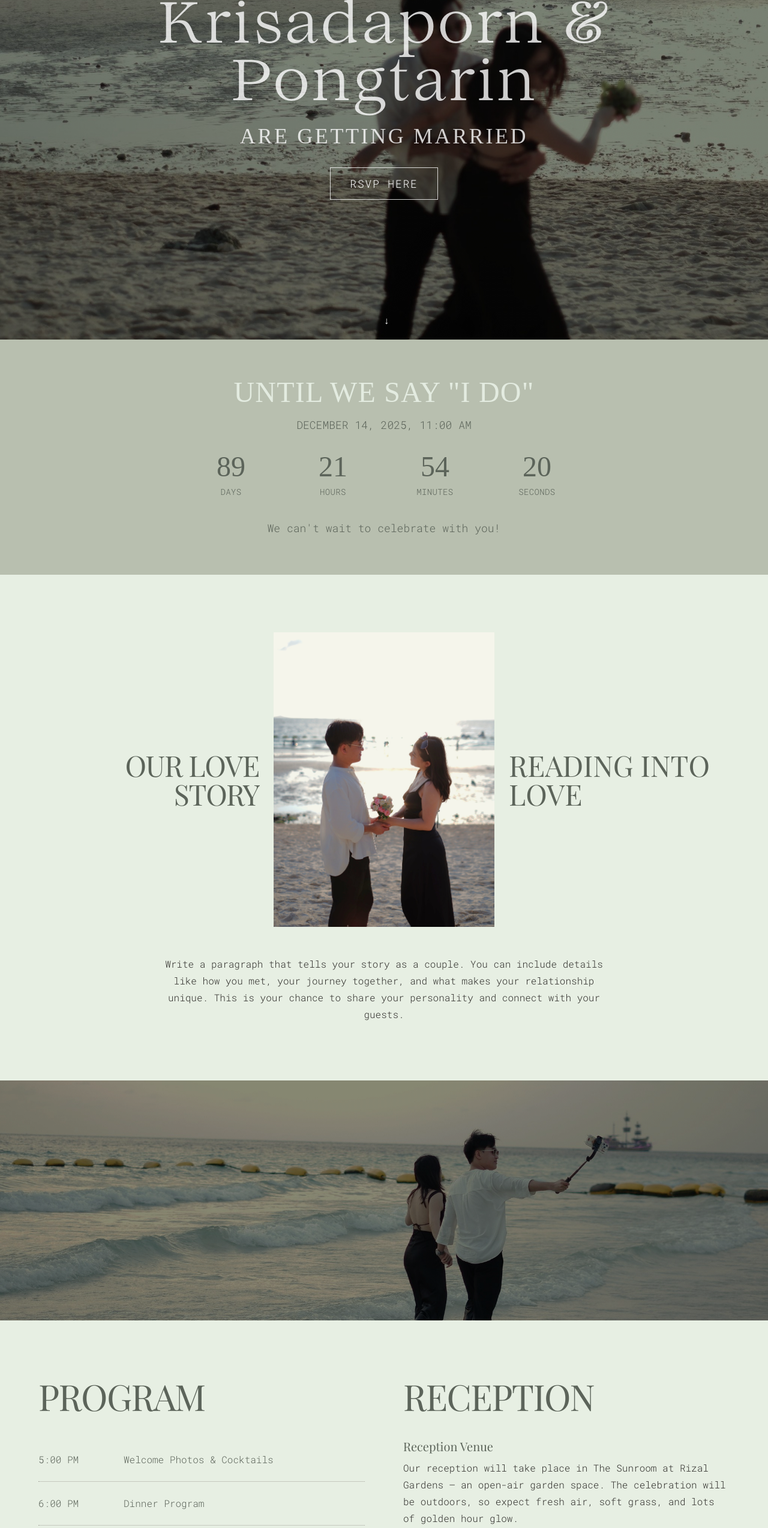
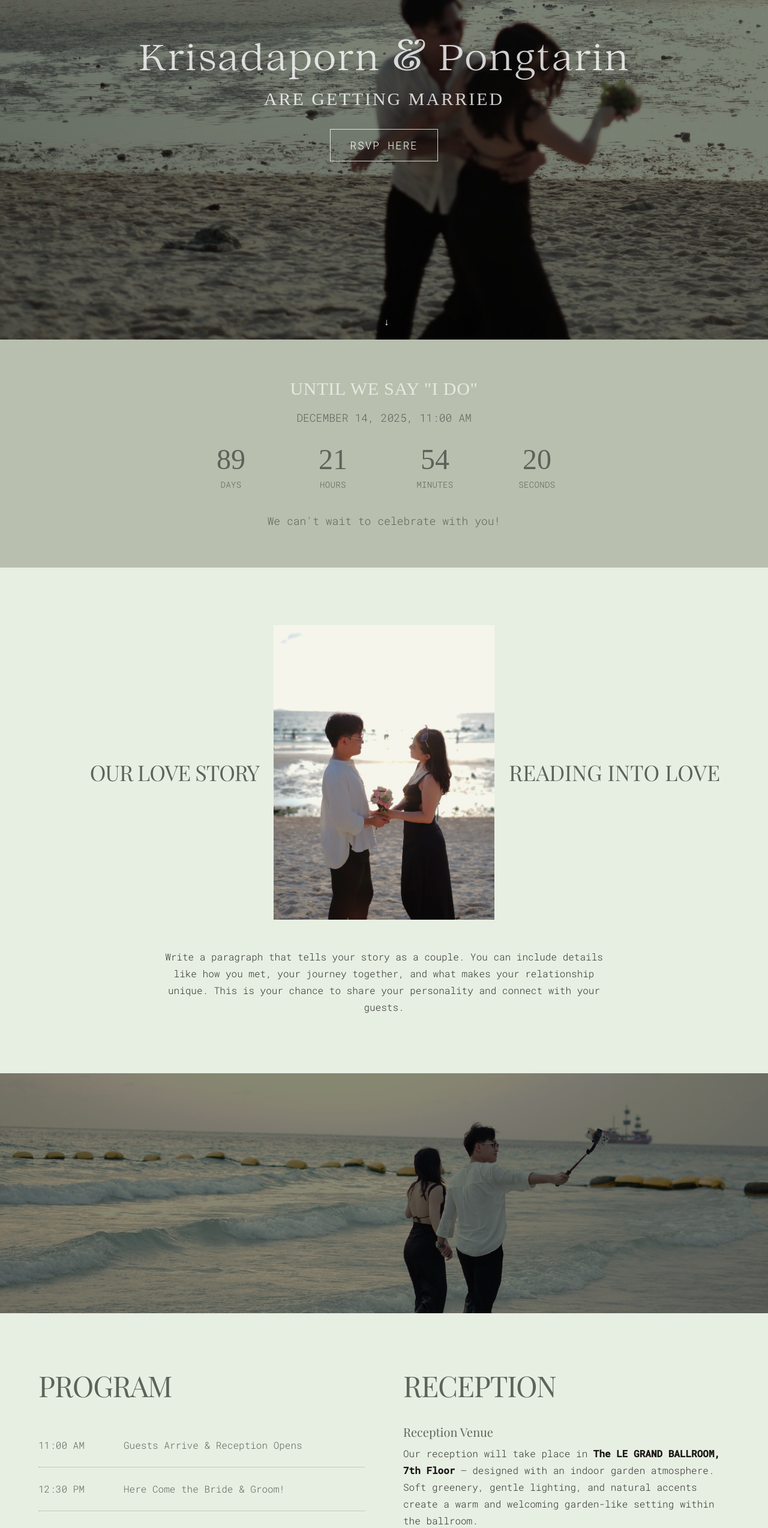
Before and after one commit to golfptrn/golf-mo-wedding-invitation, a Next.js app: page / in a window 1280 px wide. Shown: the part 234-2781 px from the top of the page at 60% size. Built offline with nearby package versions, Linux system fonts and the light colour scheme; a web font is replaced by a local one.

Commit message:
update ui

```diff
--- a/src/app/globals.css
+++ b/src/app/globals.css
@@ -276,7 +276,7 @@ textarea:focus {
   }
 
   .section-heading {
-    font-size: 3rem;
+    font-size: 2.5rem;
   }
 }
 
--- a/src/app/page.tsx
+++ b/src/app/page.tsx
@@ -227,7 +227,6 @@ export default function WeddingPage() {
                 ["Program", "program"],
                 ["Gallery", "gallery"],
                 ["Location", "location"],
-                ["Reception", "reception"],
                 ["Contact", "contact"],
               ].map(([label, id]) => (
                 <button
@@ -279,7 +278,6 @@ export default function WeddingPage() {
                 ["Program", "program"],
                 ["Gallery", "gallery"],
                 ["Location", "location"],
-                ["Reception", "reception"],
                 ["Contact", "contact"],
               ].map(([label, id]) => (
                 <button
@@ -310,10 +308,10 @@ export default function WeddingPage() {
         }}
       >
         <div className="text-center text-white/80 z-10 animate-fade-in">
-          <h1 className="hero-title text-5xl md:text-8xl mb-4">
-            Krisadaporn <span className="text-5xl md:text-8xl">&</span> Pongtarin
+          <h1 className="hero-title text-5xl md:text-6xl mb-3">
+            Krisadaporn <span className="text-5xl md:text-7xl">&</span> Pongtarin
           </h1>
-          <h2 className="hero-subtitle text-xl md:text-4xl font-extralight tracking-widest mb-8 uppercase">
+          <h2 className="hero-subtitle text-xl md:text-3xl font-extralight tracking-widest mb-8 uppercase">
             Are Getting Married
           </h2>
 
@@ -357,7 +355,7 @@ export default function WeddingPage() {
       {/* Countdown Section */}
       <section id="countdown" className="py-16 px-8 bg-[#b8bfaf] animate-on-scroll">
         <div className="max-w-4xl mx-auto text-center">
-          <h2 className="section-heading text-5xl text-center mb-4 uppercase">Until We Say "I Do"</h2>
+          <h2 className="section-heading text-3xl text-center mb-4 uppercase">Until We Say "I Do"</h2>
           <p className="text-lg text-[#5c645a] mb-4">DECEMBER 14, 2025, 11:00 AM</p>
 
           <div className="grid grid-cols-2 md:grid-cols-4 gap-2 max-w-2xl mx-auto">
@@ -502,7 +500,7 @@ export default function WeddingPage() {
           {/* Row: Left heading – Image – Right heading */}
           <div className="grid grid-cols-1 md:grid-cols-3 items-center gap-6">
             {/* Left title (1st on mobile, 1st on desktop) */}
-            <h2 className="order-1 md:order-1 text-center md:text-right font-heading uppercase tracking-tight text-5xl md:text-5xl leading-tight text-[#5c645a]">
+            <h2 className="order-1 md:order-1 text-center md:text-right font-heading uppercase tracking-tight text-4xl md:text-4xl leading-tight text-[#5c645a]">
               OUR LOVE STORY
             </h2>
 
@@ -516,7 +514,7 @@ export default function WeddingPage() {
             </div>
 
             {/* Right title (2nd on mobile, 3rd on desktop) */}
-            <h3 className="order-2 md:order-3 text-center md:text-left font-heading uppercase tracking-wide md:tracking-normal text-2xl md:text-5xl leading-tight md:text-[#5c645a] text-[#afc0ad]">
+            <h3 className="order-2 md:order-3 text-center md:text-left font-heading uppercase tracking-wide md:tracking-normal text-2xl md:text-4xl leading-tight md:text-[#5c645a] text-[#afc0ad]">
               Reading into Love
             </h3>
           </div>
@@ -531,7 +529,7 @@ export default function WeddingPage() {
       </section>
 
       <section
-        id="hero"
+        id="divider"
         className="relative h-[50vh] flex items-center justify-center bg-cover bg-center"
         style={{
           backgroundImage: `linear-gradient(rgba(0,0,0,0.3), rgba(0,0,0,0.3)), url('/divider1.jpg')`,
@@ -544,16 +542,16 @@ export default function WeddingPage() {
         <div className="max-w-6xl mx-auto grid md:grid-cols-2 gap-16">
           {/* Left: PROGRAM */}
           <div>
-            <h2 className="font-heading text-[#5c645a] text-5xl md:text-6xl tracking-tight mb-10">
+            <h2 className="font-heading text-[#5c645a] text-4xl md:text-5xl tracking-tight mb-10">
               PROGRAM
             </h2>
             <ul className="mt-6">
               {[
-                { time: "5:00 PM", title: "Welcome Photos & Cocktails" },
-                { time: "6:00 PM", title: "Dinner Program" },
-                { time: "7:00 PM", title: "Toasts & Speeches" },
-                { time: "8:00 PM", title: "Official Picture Taking" },
-                { time: "9:00 PM", title: "Open Bar & Dancing" },
+                { time: "11:00 AM", title: "Guests Arrive & Reception Opens" },
+                { time: "12:30 PM", title: "Here Come the Bride & Groom!" },
+                { time: "1:00 PM", title: "Warm Wishes & Toasts for the Couple" },
+                { time: "1:15 PM", title: "Group Photos & Happy Memories" },
+                { time: "1:30 PM", title: "Enjoy celebration!" },
               ].map((item, i) => (
                 <li
                   key={i}
@@ -568,7 +566,7 @@ export default function WeddingPage() {
 
           {/* Right: RECEPTION */}
           <div>
-            <h2 className="font-heading text-[#5c645a] text-5xl md:text-6xl tracking-tight mb-10">
+            <h2 className="font-heading text-[#5c645a] text-4xl md:text-5xl tracking-tight mb-10">
               RECEPTION
             </h2>
 
@@ -576,9 +574,10 @@ export default function WeddingPage() {
               <div>
                 <h3 className="font-heading text-xl text-[#5c645a] mb-2">Reception Venue</h3>
                 <p className="font-mono font-light leading-7 text-stone-900/90">
-                  Our reception will take place in The Sunroom at Rizal Gardens — an open-air
-                  garden space. The celebration will be outdoors, so expect fresh air, soft
-                  grass, and lots of golden hour glow.
+                  Our reception will take place in
+                  {" "} <strong className="font-mono font-semibold text-stone-900">
+                  The LE GRAND BALLROOM, 7th Floor </strong> {" "}
+                   — designed with an indoor garden atmosphere. Soft greenery, gentle lighting, and natural accents create a warm and welcoming garden-like setting within the ballroom.
                 </p>
               </div>
 
@@ -606,9 +605,9 @@ export default function WeddingPage() {
                 </div>
 
                 <p className="mt-4 font-mono font-light leading-7 text-stone-900/90">
-                  Garden party chic! Flowy, breathable fabrics and comfortable shoes (heels are
-                  optional, sinking in the grass is not required). Pastel colors are preferred
-                  but not mandatory!
+                  In keeping with the indoor garden setting, we kindly request guests
+                  to dress in soft pastels and natural tones. These colors will enhance
+                  the atmosphere and create a graceful harmony throughout the celebration.
                 </p>
               </div>
 
@@ -629,7 +628,7 @@ export default function WeddingPage() {
       {/* Gallery Section */}
       <section id="gallery" className="py-16 px-8 bg-[#b8bfaf] animate-on-scroll">
         <div className="max-w-6xl mx-auto">
-          <h2 className="section-heading text-6xl uppercase md:text-6x1 text-center mb-12">Our Gallery</h2>
+          <h2 className="section-heading text-5xl uppercase md:text-5x1 text-center mb-12">Our Gallery</h2>
 
           <div className="grid grid-cols-2 md:grid-cols-4 gap-4">
             {galleryImages.map((image, index) => (
@@ -698,7 +697,7 @@ export default function WeddingPage() {
       {/* Location & Directions Section */}
       <section id="location" className="py-16 px-8 bg-[#E7EFE3] animate-on-scroll">
         <div className="max-w-6xl mx-auto">
-          <h2 className="font-heading text-[#5c645a] text-5xl md:text-6xl uppercase text-center tracking-tight mb-10">Location & Directions</h2>
+          <h2 className="font-heading text-[#5c645a] text-4xl md:text-5xl uppercase text-center tracking-tight mb-12">Location & Directions</h2>
 
           <div className="grid md:grid-cols-2 gap-12 items-start">
             {/* Venue Information */}
@@ -709,7 +708,9 @@ export default function WeddingPage() {
                   <span className="text-amber-600 text-xl">📍</span>
                   <div>
                     <p className="font-mono">Address:</p>
-                    <p>123 Garden Boulevard<br />Manila, Philippines 1000</p>
+                    <p>189 Sukhumvit Road Soi 13-15,
+                      Klongtoey Nua, Wattana
+                      <br />10110 BANGKOK, Thailand</p>
                   </div>
                 </div>
 
@@ -717,7 +718,7 @@ export default function WeddingPage() {
                   <span className="text-amber-600 text-xl">🚗</span>
                   <div>
                     <p className="font-mono">Parking:</p>
-                    <p>Free on-site parking available with valet service. Additional street parking nearby.</p>
+                    <p>Free on-site indoor parking available.</p>
                   </div>
                 </div>
 
@@ -725,7 +726,8 @@ export default function WeddingPage() {
                   <span className="text-amber-600 text-xl">🚌</span>
                   <div>
                     <p className="font-mono">Public Transport:</p>
-                    <p>LRT Line 2 - Katipunan Station (10-minute walk)<br />Multiple bus routes available</p>
+                    <p>BTS Sukhumvit Line - Nana Station (5-minute walk)
+                      <br />Multiple bus routes available</p>
                   </div>
                 </div>
 
@@ -733,7 +735,10 @@ export default function WeddingPage() {
                   <span className="text-amber-600 text-xl">✈️</span>
                   <div>
                     <p className="font-mono">From Airport:</p>
-                    <p>45 minutes by car from NAIA<br />Airport shuttle service available</p>
+                    <p>45-min drive from Suvarnabhumi Airport,
+                      <br />or taking Airport Link (ARL) to Phaya Thai Station.
+                       Transfer to BTS Sukhumvit Line to Nana Station.
+                      </p>
                   </div>
                 </div>
               </div>
@@ -782,7 +787,7 @@ export default function WeddingPage() {
               <div className="text-center">
                 <span className="text-2xl mb-2 block">📱</span>
                 <p className="font-medium">Need Help?</p>
-                <p className="text-sm">Call us at (123) 456-7890 if you need directions or assistance finding the venue.</p>
+                <p className="text-sm">Call hotel at (+66) 2-126-9999 if you need directions or assistance finding the venue.</p>
               </div>
             </div>
           </div>
@@ -804,13 +809,11 @@ export default function WeddingPage() {
       </section>
 
       {/* Contact Section */}
-      <section id="contact" className="py-16 px-8 bg-stone-800 text-white animate-on-scroll">
+      <section id="contact" className="py-12 px-8 bg-stone-800 text-white animate-on-scroll">
         <div className="max-w-4xl mx-auto text-center">
-          <h2 className="text-4xl font-serif italic mb-8">Contact Us</h2>
+          <h2 className="text-4xl font-serif italic mb-8">Our Appreciation</h2>
           <div className="space-y-4">
-            <p className="text-xl hover:text-amber-300 transition-colors cursor-pointer">(123) 456-7890</p>
-            <p className="text-xl hover:text-amber-300 transition-colors cursor-pointer">@reallygreatsite</p>
-            <p className="text-xl hover:text-amber-300 transition-colors cursor-pointer">hello@reallygreatsite.com</p>
+            <p className="text-xl hover:text-amber-300 transition-colors cursor-pointer">from Mo & Golf</p>
           </div>
         </div>
       </section>
```
